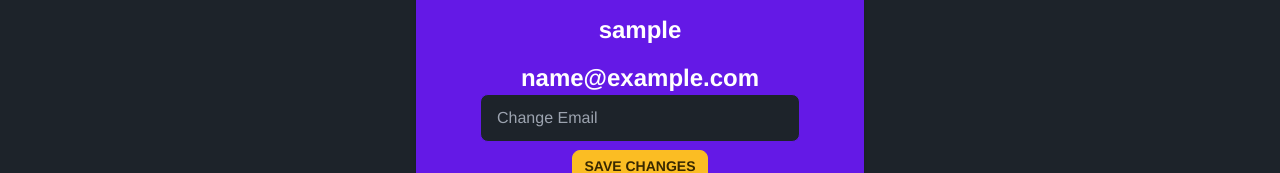
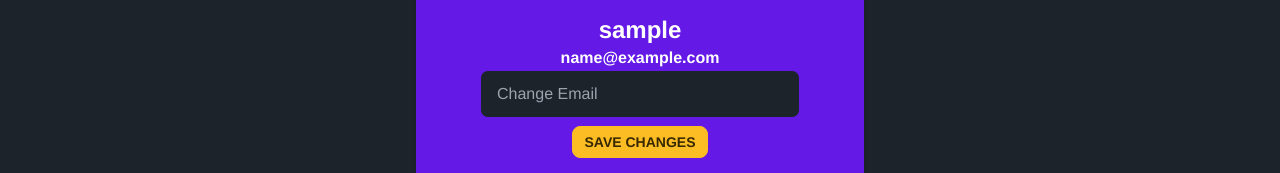
Before and after one commit to noturnachs/REACT_FORUM, a React (Vite) app: page /profile in a window 1280 px wide. Shown: the part 274-447 px from the top of the page. Built offline with nearby package versions, Linux system fonts and the light colour scheme; no server answers; sample sign-in values are in the browser's storage.

Commit message:
Update Profile.jsx

```diff
--- a/src/components/Profile.jsx
+++ b/src/components/Profile.jsx
@@ -127,9 +127,9 @@ const Profile = () => {
           <h1 className="text-white text-2xl font-semibold mt-4">
             {user.username}
           </h1>
-          <h2 className="text-white text-2xl font-semibold mt-4">
+          <span className="text-white text-md font-semibold mt-4">
             {user.email}
-          </h2>
+          </span>
 
           <input
             type="email"
```
